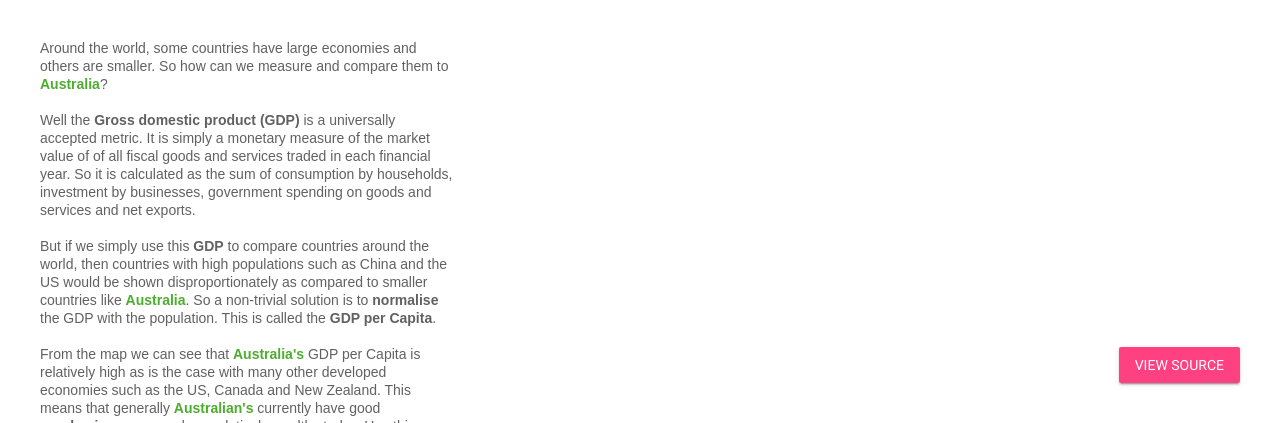
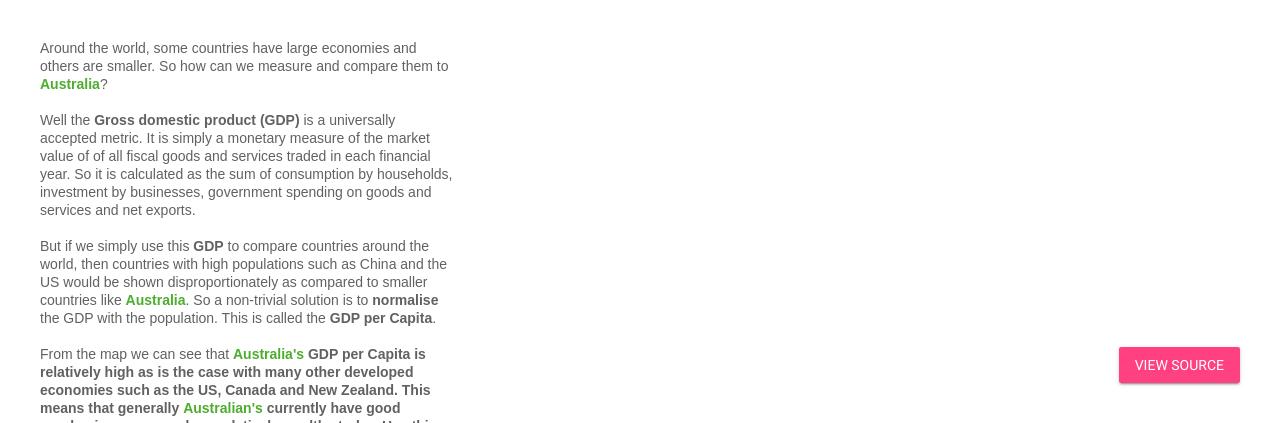
Before and after one commit to sarangraghvani/fit3179-assignment-2, a plain HTML site: page index.html in a window 1280 px wide. Shown: the part 377-800 px from the top of the page. Drawn offline with nearby package versions, Linux system fonts and the light colour scheme; a script that the page names is missing.

Commit message:
Update index.html

```diff
--- a/index.html
+++ b/index.html
@@ -84,7 +84,7 @@
                      countries around the world, then countries with high populations such as China and the US would be shown
                      disproportionately as compared to smaller countries like <span>Australia</span>. So a non-trivial solution
                      is to <b>normalise</b> the GDP with the population. This is called the <b>GDP per Capita</b>.<br><br> From the map we can
-                     see that <span>Australia's </span> GDP per Capita is relatively high as is the case with many other developed
+                     see that <span>Australia's </span> <b>GDP per Capita<b> is relatively high as is the case with many other developed
                      economies such as the US, Canada and New Zealand. This means that generally <span>Australian's </span> currently
                      have good <b>purchasing</b> power and are relatively wealthy today. Has this always been the case throughout history?
                   </div>
```
